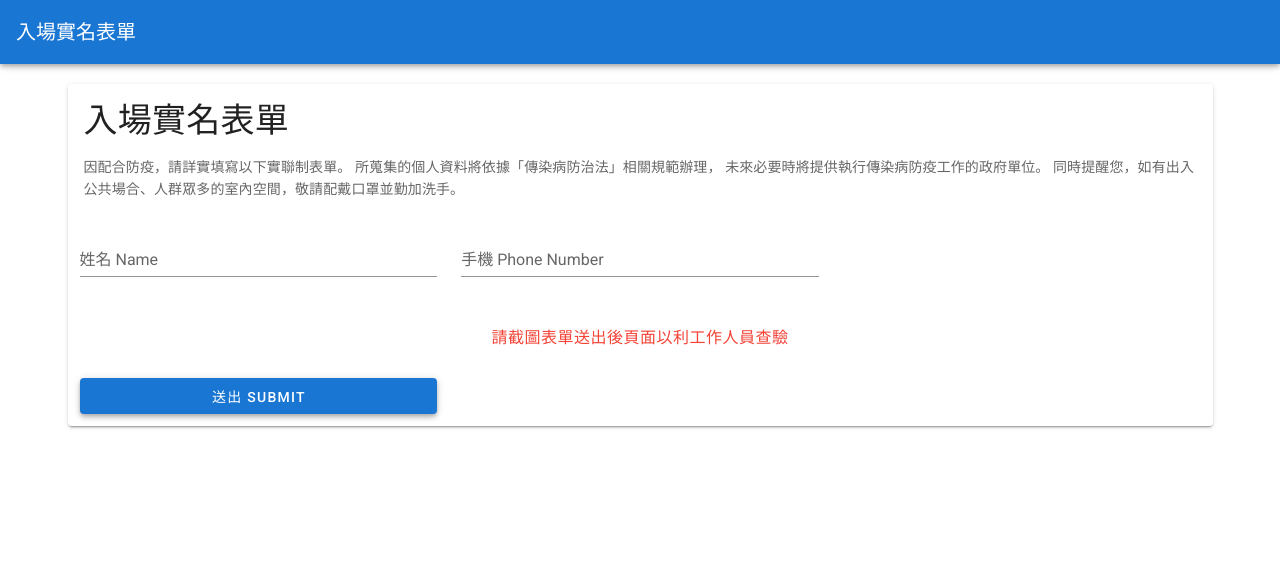
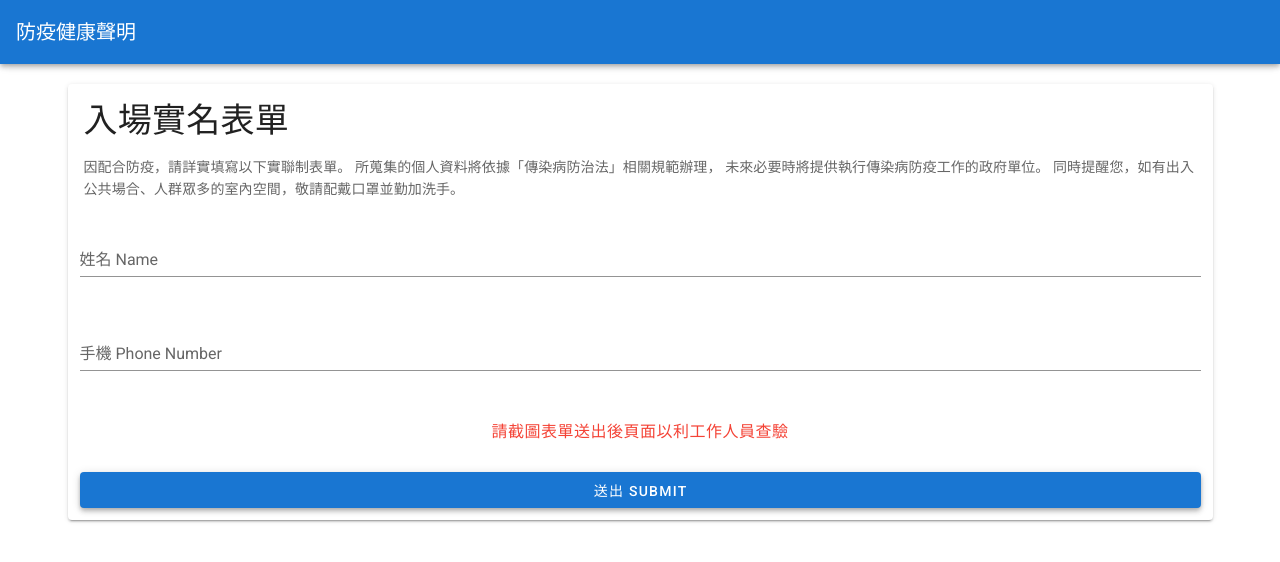
Before and after one commit to yasamnoya/livehouse-health-declaration, a Vue app in the folder frontend/: page /declaration-form in a window 1280 px wide. Shown: the top 562 px of the page. Built offline with nearby package versions, Linux system fonts and the light colour scheme.

Commit message:
layout modified

```diff
--- a/frontend/src/App.vue
+++ b/frontend/src/App.vue
@@ -6,7 +6,7 @@
       dark
     >
       <div class="">
-        <v-app-bar-title>入場實名表單</v-app-bar-title>
+        <v-app-bar-title>防疫健康聲明</v-app-bar-title>
       </div>
 
       <v-spacer></v-spacer>
--- a/frontend/src/views/DeclarationForm.vue
+++ b/frontend/src/views/DeclarationForm.vue
@@ -10,7 +10,7 @@
           <v-row>
             <v-col
               cols="12"
-              md="4"
+              md="12"
             >
               <v-text-field
                 v-model="name"
@@ -21,7 +21,7 @@
 
             <v-col
               cols="12"
-              md="4"
+              md="12"
             >
               <v-text-field
                 v-model="phone"
@@ -34,7 +34,7 @@
 
             <v-col
               cols="12"
-              md="4"
+              md="12"
             >
               <v-btn
                 block
```
